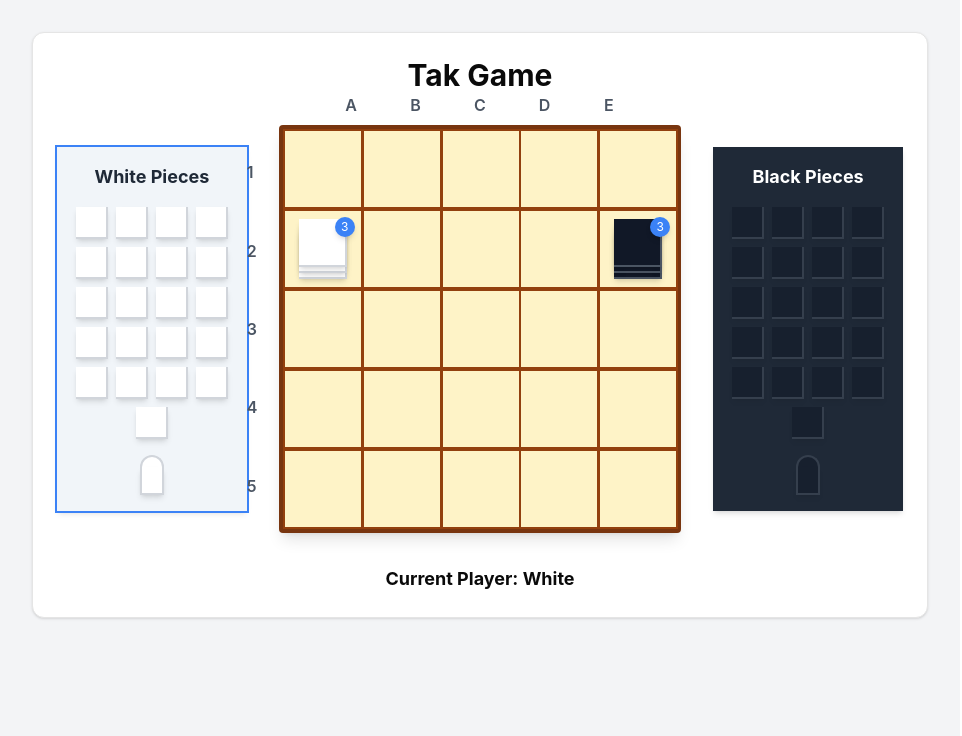
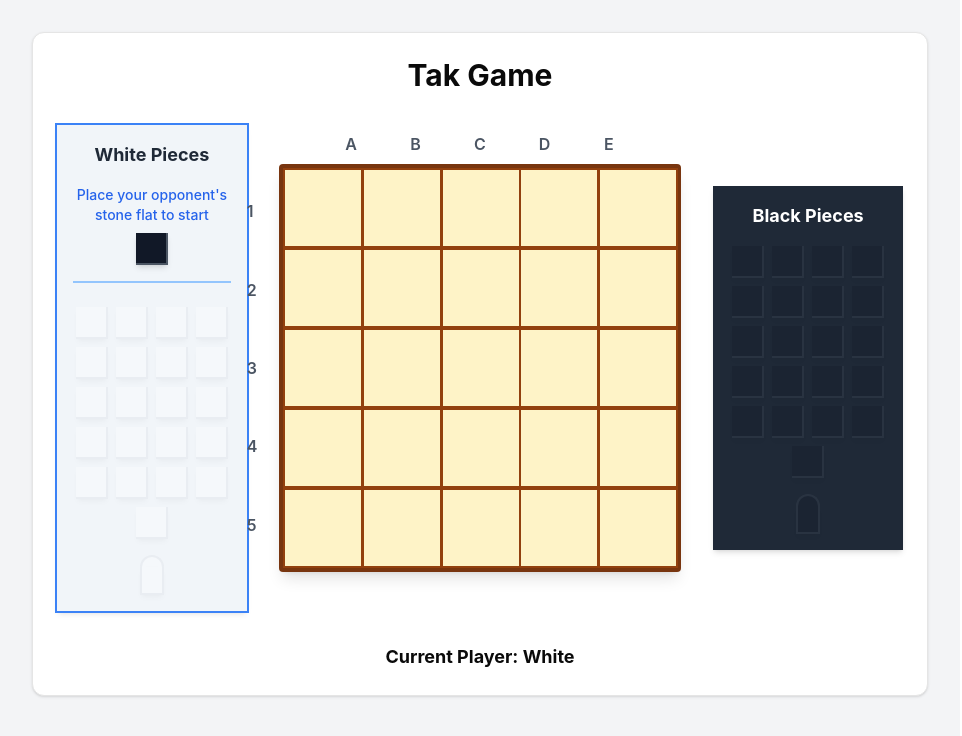
Before and after one commit to jbatch/tak, a React (Vite) app: page / in a window 1280 px wide. Shown: the top 736 px of the page, without its empty margins (0-962 px from the left). Built offline with nearby package versions, Linux system fonts and the light colour scheme.

Commit message:
Add flat win condition and first turn rule

```diff
--- a/src/components/BoardCell.tsx
+++ b/src/components/BoardCell.tsx
@@ -59,9 +59,7 @@ export const BoardCell: React.FC<BoardCellProps> = ({
       };
 
       // Check if this is a valid drop target
-      if (
-        !isValidDrop(position, { ...stone, isStanding: false }, state.board)
-      ) {
+      if (!isValidDrop(position, state.board)) {
         return;
       }
 
@@ -79,7 +77,7 @@ export const BoardCell: React.FC<BoardCellProps> = ({
   const handlePlacementOption = (isStanding: boolean) => {
     if (droppedStone) {
       // Check if the standing placement would be valid
-      if (isValidDrop(position, { ...droppedStone, isStanding }, state.board)) {
+      if (isValidDrop(position, state.board)) {
         addStone(position, {
           ...droppedStone,
           isStanding,
@@ -133,12 +131,13 @@ export const BoardCell: React.FC<BoardCellProps> = ({
 
   const isValidDropTarget =
     isDraggedOver && state.draggedStone
-      ? isValidDrop(
-          position,
-          { ...state.draggedStone, isStanding: false },
-          state.board
-        )
+      ? isValidDrop(position, state.board)
       : false;
+
+  const isFirstMove =
+    state.currentPlayer === "white"
+      ? !state.whiteFirstMoveDone
+      : !state.blackFirstMoveDone;
 
   return (
     <div
@@ -211,6 +210,8 @@ export const BoardCell: React.FC<BoardCellProps> = ({
             <span className="text-xs font-medium text-gray-600">Flat</span>
           </button>
 
+          {/* Only show standing option if it's not a first move */}
+          {!isFirstMove && (
             <button
               onClick={() => handlePlacementOption(true)}
               className="flex flex-col items-center gap-1 p-2 hover:bg-gray-100 rounded transition-colors"
@@ -220,8 +221,11 @@ export const BoardCell: React.FC<BoardCellProps> = ({
                 isCapstone={droppedStone.isCapstone}
                 isStanding={true}
               />
-            <span className="text-xs font-medium text-gray-600">Standing</span>
+              <span className="text-xs font-medium text-gray-600">
+                Standing
+              </span>
             </button>
+          )}
         </div>
       )}
     </div>
--- a/src/components/DraggablePiece.tsx
+++ b/src/components/DraggablePiece.tsx
@@ -1,3 +1,4 @@
+// src/components/DraggablePiece.tsx
 import React from "react";
 import { Stone } from "./Stone";
 import { useGame } from "@/state/gameContext";
@@ -13,7 +14,12 @@ export const DraggablePiece: React.FC<DraggablePieceProps> = ({
   isCapstone,
   isDisabled = false,
 }) => {
-  const { setDraggedStone } = useGame();
+  const { state, setDraggedStone } = useGame();
+
+  const isFirstMove =
+    state.currentPlayer === "white"
+      ? !state.whiteFirstMoveDone
+      : !state.blackFirstMoveDone;
 
   const handleDragStart = (e: React.DragEvent) => {
     if (isDisabled) {
@@ -21,7 +27,13 @@ export const DraggablePiece: React.FC<DraggablePieceProps> = ({
       return;
     }
 
-    const data = { color, isCapstone };
+    // If it's first move, force the stone to be flat
+    const data = {
+      color,
+      isCapstone,
+      isStanding: false, // Force flat on first move
+    };
+
     e.dataTransfer.setData("text/plain", JSON.stringify(data));
     e.dataTransfer.effectAllowed = "move";
     setDraggedStone(data);
@@ -31,17 +43,21 @@ export const DraggablePiece: React.FC<DraggablePieceProps> = ({
     setDraggedStone(null);
   };
 
+  // Show different hover states based on first move rules
+  const getHoverState = () => {
+    if (isDisabled) return "cursor-not-allowed opacity-50";
+    if (isFirstMove && color === state.currentPlayer)
+      return "cursor-not-allowed opacity-50";
+    return "cursor-grab hover:scale-110 active:cursor-grabbing";
+  };
+
   return (
     <div
       draggable={!isDisabled}
       onDragStart={handleDragStart}
       onDragEnd={handleDragEnd}
       className={`
-        ${
-          isDisabled
-            ? "cursor-not-allowed"
-            : "cursor-grab hover:scale-110 active:cursor-grabbing"
-        }
+        ${getHoverState()}
         transition-all duration-200
       `}
     >
--- a/src/components/PieceBank.tsx
+++ b/src/components/PieceBank.tsx
@@ -1,6 +1,7 @@
 // src/components/PieceBank.tsx
 import React from "react";
 import { DraggablePiece } from "./DraggablePiece";
+import { useGame } from "@/state/gameContext";
 
 interface PieceBankProps {
   color: "white" | "black";
@@ -16,7 +17,16 @@ export const PieceBank: React.FC<PieceBankProps> = ({
   capstones,
   isCurrentPlayer,
   isDisabled = false,
-}) => (
+}) => {
+  const { state } = useGame();
+
+  const needsFirstMove =
+    (color === "white" && !state.whiteFirstMoveDone) ||
+    (color === "black" && !state.blackFirstMoveDone);
+
+  const showFirstMovePiece = needsFirstMove && isCurrentPlayer;
+
+  return (
     <div
       className={`
         w-48 h-full p-4
@@ -37,13 +47,32 @@ export const PieceBank: React.FC<PieceBankProps> = ({
         {color === "white" ? "White" : "Black"} Pieces
       </h3>
 
+      {showFirstMovePiece && (
+        <div className="border-b-2 border-blue-300 pb-4 mb-2">
+          <div className="text-sm text-center mb-2 font-medium text-blue-600">
+            Place your opponent's stone flat to start
+          </div>
+          <div className="flex justify-center">
+            <DraggablePiece
+              color={color === "white" ? "black" : "white"}
+              isCapstone={false}
+              isDisabled={!isCurrentPlayer}
+            />
+          </div>
+        </div>
+      )}
+
       <div className="flex flex-wrap gap-2 justify-center">
         {Array.from({ length: stones }).map((_, i) => (
           <DraggablePiece
             key={`stone-${i}`}
             color={color}
             isCapstone={false}
-          isDisabled={isDisabled || !isCurrentPlayer}
+            isDisabled={
+              isDisabled ||
+              !isCurrentPlayer ||
+              (needsFirstMove && isCurrentPlayer) // Disable own pieces until first move is made
+            }
           />
         ))}
       </div>
@@ -54,9 +83,12 @@ export const PieceBank: React.FC<PieceBankProps> = ({
             key={`capstone-${i}`}
             color={color}
             isCapstone={true}
-          isDisabled={isDisabled || !isCurrentPlayer}
+            isDisabled={
+              isDisabled || !isCurrentPlayer || needsFirstMove // Always disable capstones on first move
+            }
           />
         ))}
       </div>
     </div>
   );
+};
--- a/src/game/winCondition.ts
+++ b/src/game/winCondition.ts
@@ -9,6 +9,11 @@ interface ConnectedGroup {
   bottomEdge: boolean;
   leftEdge: boolean;
   rightEdge: boolean;
+}
+
+interface TerritoryCount {
+  white: number;
+  black: number;
 }
 
 const serializePosition = (x: number, y: number): string => `${x},${y}`;
@@ -85,13 +90,47 @@ const findConnectedGroup = (
   return group;
 };
 
+const countTerritory = (board: Cell[][]): TerritoryCount => {
+  const count: TerritoryCount = { white: 0, black: 0 };
+
+  for (let y = 0; y < board.length; y++) {
+    for (let x = 0; x < board.length; x++) {
+      const cell = board[y][x];
+      if (cell.pieces.length > 0) {
+        const topPiece = cell.pieces[cell.pieces.length - 1];
+        if (!topPiece.isStanding) {
+          // Only count flat stones and capstones
+          if (topPiece.color === "white") {
+            count.white++;
+          } else {
+            count.black++;
+          }
+        }
+      }
+    }
+  }
+
+  return count;
+};
+
 export const checkWinCondition = (
   board: Cell[][]
 ): PlayerColor | "draw" | null => {
+  // First check for road wins (existing logic)
+  const roadWinner = checkRoadWin(board);
+  if (roadWinner) return roadWinner;
+
+  // Check for flat win (board is full)
+  const flatWin = checkFlatWin(board);
+  if (flatWin) return flatWin;
+
+  return null;
+};
+
+const checkRoadWin = (board: Cell[][]): PlayerColor | null => {
   const boardSize = board.length;
   const visited: Set<string> = new Set();
 
-  // Check for road wins
   for (const color of ["white", "black"] as PlayerColor[]) {
     for (let y = 0; y < boardSize; y++) {
       for (let x = 0; x < boardSize; x++) {
@@ -108,7 +147,6 @@ export const checkWinCondition = (
 
         const group = findConnectedGroup(board, x, y, color, visited);
 
-        // Check for vertical or horizontal connection
         if (
           (group.topEdge && group.bottomEdge) ||
           (group.leftEdge && group.rightEdge)
@@ -119,7 +157,11 @@ export const checkWinCondition = (
     }
   }
 
-  // Check for draw (board is full)
+  return null;
+};
+
+const checkFlatWin = (board: Cell[][]): PlayerColor | "draw" | null => {
+  const boardSize = board.length;
   let isBoardFull = true;
   for (let y = 0; y < boardSize; y++) {
     for (let x = 0; x < boardSize; x++) {
@@ -131,5 +173,11 @@ export const checkWinCondition = (
     if (!isBoardFull) break;
   }
 
-  return isBoardFull ? "draw" : null;
+  if (isBoardFull) {
+    const territory = countTerritory(board);
+    if (territory.white > territory.black) return "white";
+    if (territory.black > territory.white) return "black";
+    return "draw";
+  }
+  return null;
 };
--- a/src/state/gameContext.tsx
+++ b/src/state/gameContext.tsx
@@ -30,7 +30,7 @@ const GameContext = createContext<GameContextType | undefined>(undefined);
 export const GameProvider: React.FC<{ children: React.ReactNode }> = ({
   children,
 }) => {
-  const [state, dispatch] = useReducer(gameReducer, getInitialState(true));
+  const [state, dispatch] = useReducer(gameReducer, getInitialState(false));
 
   const addStone = (position: Position, stone: Stone) => {
     dispatch({ type: "ADD_STONE", position, stone });
--- a/src/state/gameReducer.ts
+++ b/src/state/gameReducer.ts
@@ -51,6 +51,8 @@ const getInitialState = (testing: boolean = false): GameState => {
     movingStack: null,
     winner: null,
     draggedStone: null,
+    whiteFirstMoveDone: false,
+    blackFirstMoveDone: false,
   };
   if (testing) {
     newState.board[1][0].pieces = [
@@ -94,58 +96,70 @@ export const gameReducer = (
     case "ADD_STONE": {
       const { position, stone } = action;
 
-      // Validate current player
-      if (stone.color !== state.currentPlayer) return state;
-
       // Can't place stones during a move
       if (state.movingStack) return state;
 
-      // Validate stone counts
-      if (stone.color === "white") {
-        if (stone.isCapstone && state.whiteCapstones <= 0) return state;
-        if (!stone.isCapstone && state.whiteStones <= 0) return state;
+      const isFirstMove =
+        state.currentPlayer === "white"
+          ? !state.whiteFirstMoveDone
+          : !state.blackFirstMoveDone;
+
+      if (isFirstMove) {
+        // Must place opponent's stone flat
+        if (
+          stone.color === state.currentPlayer ||
+          stone.isStanding ||
+          stone.isCapstone
+        ) {
+          return state;
+        }
       } else {
-        if (stone.isCapstone && state.blackCapstones <= 0) return state;
-        if (!stone.isCapstone && state.blackStones <= 0) return state;
+        // After first move, can only place your own stones
+        if (stone.color !== state.currentPlayer) return state;
       }
 
-      // Check if target cell is empty or prevent placement on capstones
       const targetCell = state.board[position.y][position.x];
-      if (targetCell.pieces.length > 0) {
-        const topPiece = targetCell.pieces[targetCell.pieces.length - 1];
-        if (topPiece.isCapstone) return state;
-        if (topPiece.isStanding && !stone.isCapstone) return state;
+      if (targetCell.pieces.length > 0) return state;
+
+      // Validate stone counts - note we don't check counts for first move
+      // since that piece is "extra" and doesn't come from the normal stone pool
+      if (!isFirstMove) {
+        if (stone.color === "white") {
+          if (stone.isCapstone && state.whiteCapstones <= 0) return state;
+          if (!stone.isCapstone && state.whiteStones <= 0) return state;
+        } else {
+          if (stone.isCapstone && state.blackCapstones <= 0) return state;
+          if (!stone.isCapstone && state.blackStones <= 0) return state;
+        }
       }
 
       const newBoard = cloneBoard(state.board);
-      // Handle standing pieces
-      if (newBoard[position.y][position.x].pieces.length > 0) {
-        const topPiece = targetCell.pieces[targetCell.pieces.length - 1];
-        if (topPiece.isStanding && stone.isCapstone) {
-          topPiece.isStanding = false;
-        }
-      }
       newBoard[position.y][position.x].pieces.push(stone);
 
       const newState: GameState = {
         ...state,
         board: newBoard,
+        // Only decrement stone counts after first move
         whiteCapstones:
-          stone.color === "white" && stone.isCapstone
+          !isFirstMove && stone.color === "white" && stone.isCapstone
             ? state.whiteCapstones - 1
             : state.whiteCapstones,
         whiteStones:
-          stone.color === "white" && !stone.isCapstone
+          !isFirstMove && stone.color === "white" && !stone.isCapstone
             ? state.whiteStones - 1
             : state.whiteStones,
         blackCapstones:
-          stone.color === "black" && stone.isCapstone
+          !isFirstMove && stone.color === "black" && stone.isCapstone
             ? state.blackCapstones - 1
             : state.blackCapstones,
         blackStones:
-          stone.color === "black" && !stone.isCapstone
+          !isFirstMove && stone.color === "black" && !stone.isCapstone
             ? state.blackStones - 1
             : state.blackStones,
+        whiteFirstMoveDone:
+          state.currentPlayer === "white" ? true : state.whiteFirstMoveDone,
+        blackFirstMoveDone:
+          state.currentPlayer === "black" ? true : state.blackFirstMoveDone,
         currentPlayer: state.currentPlayer === "white" ? "black" : "white",
       };
       return checkAndUpdateWinner(newState);
--- a/src/types/game.ts
+++ b/src/types/game.ts
@@ -38,4 +38,6 @@ export interface GameState {
     color: "white" | "black";
     isCapstone: boolean;
   } | null;
+  whiteFirstMoveDone: boolean;
+  blackFirstMoveDone: boolean;
 }
```
Also changed, not shown: src/game/moveValidator.ts (+5 -20 lines). Lines whose indentation alone changed are shown as unchanged.
